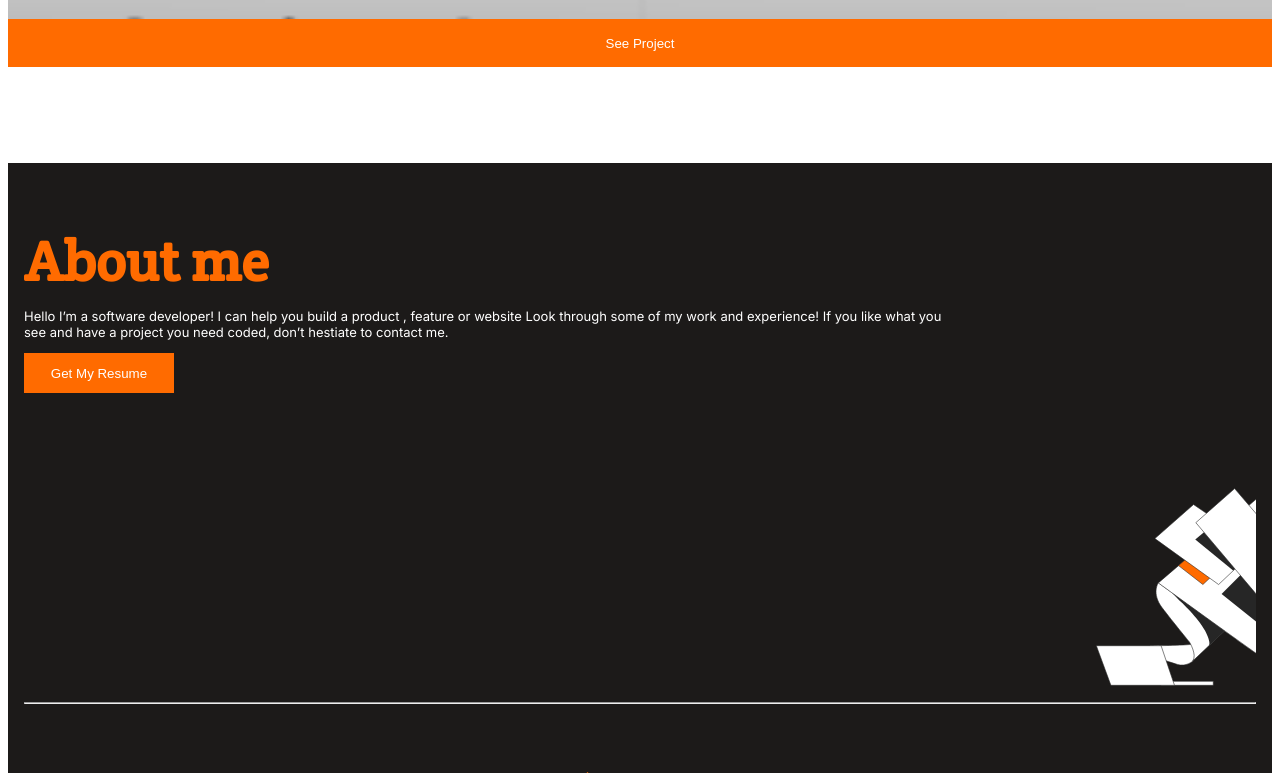
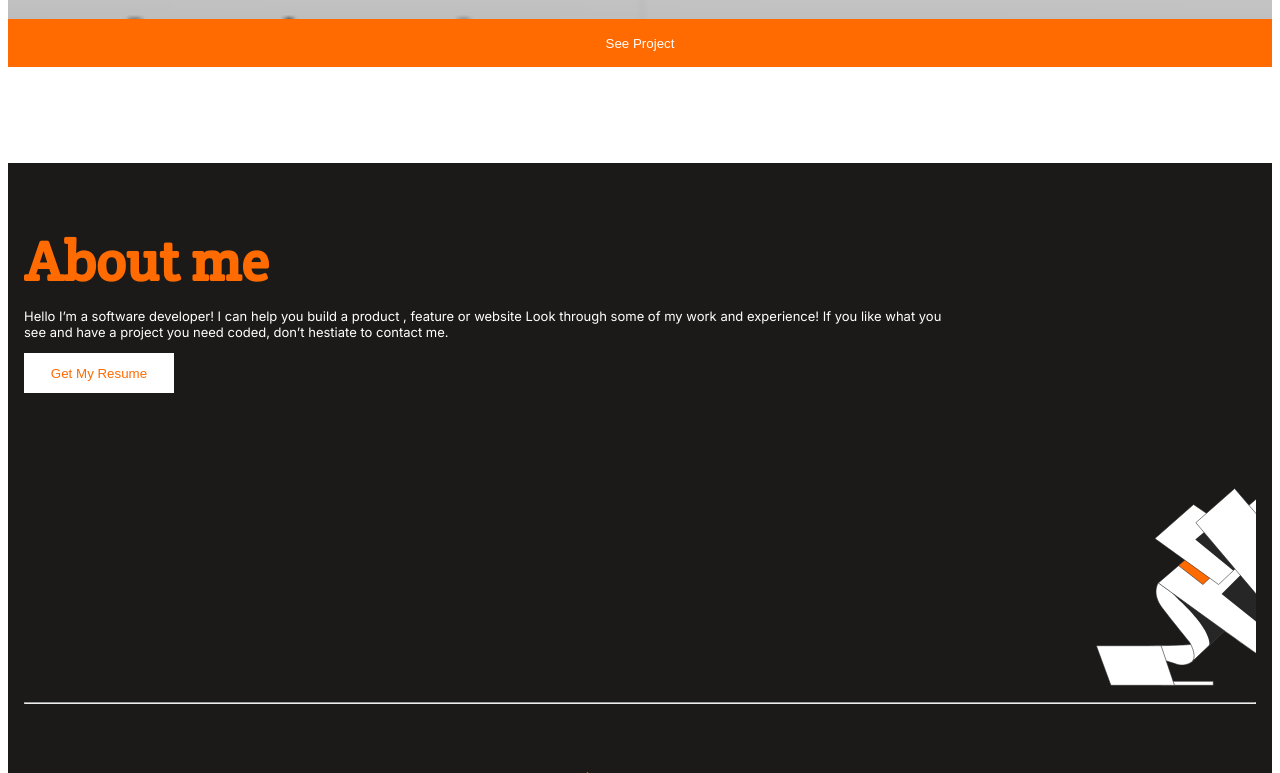
Before and after one commit to BonkeGcobo/PortfolioProject, a website: page index.html in a window 1280 px wide. In both pictures the pointer is over the button "Get My Resume". Shown: the part 3591-4364 px from the top of the page. Drawn offline with Linux system fonts and the light colour scheme; a web font is replaced by a local one.

Commit message:
Make resume button hover

```diff
--- a/style.css
+++ b/style.css
@@ -228,3 +228,8 @@
   align-items: center;
   color: #fff;
 }
+
+.MyresumeBtn:hover {
+  background-color: #fff;
+  color: #ff6b00;
+}
```
Also changed, not shown: README.md.
